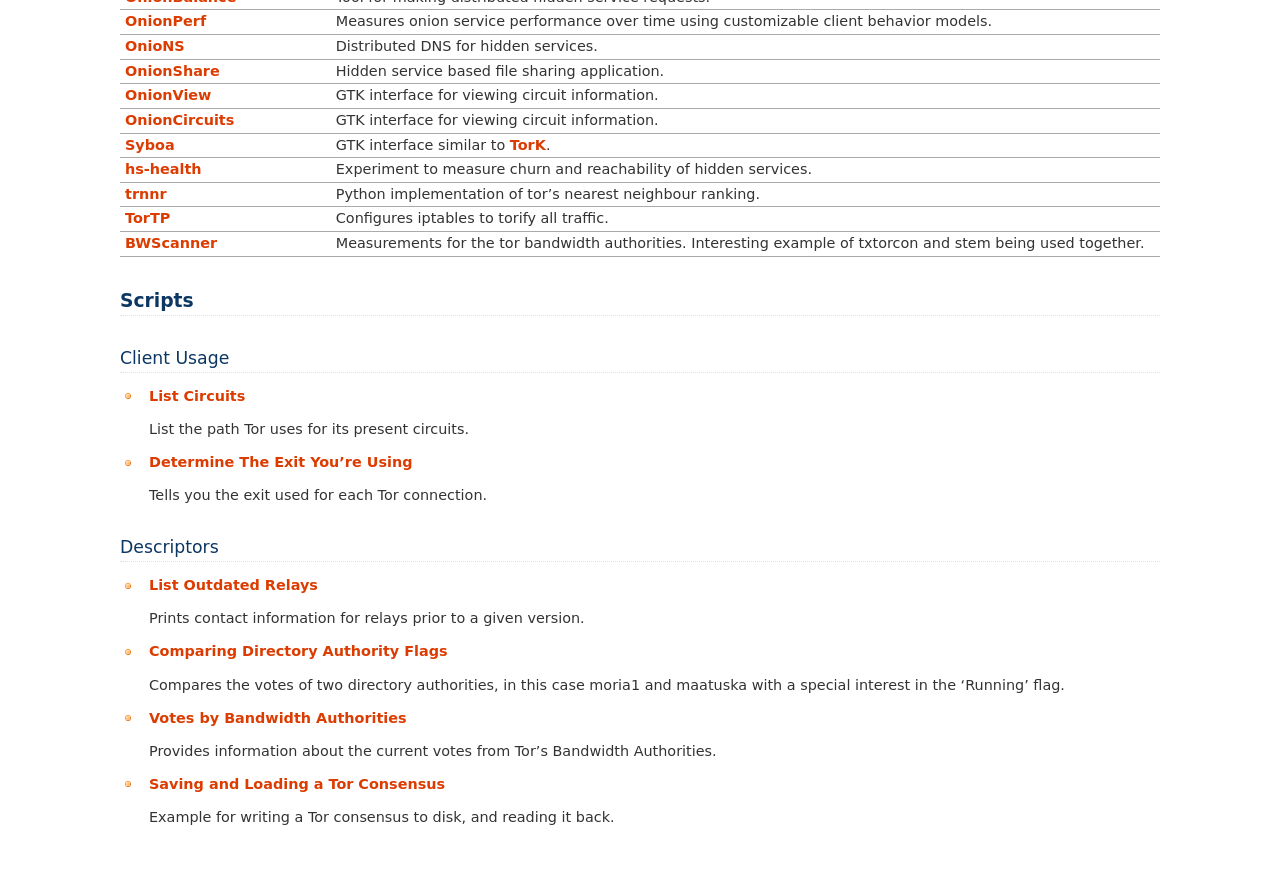
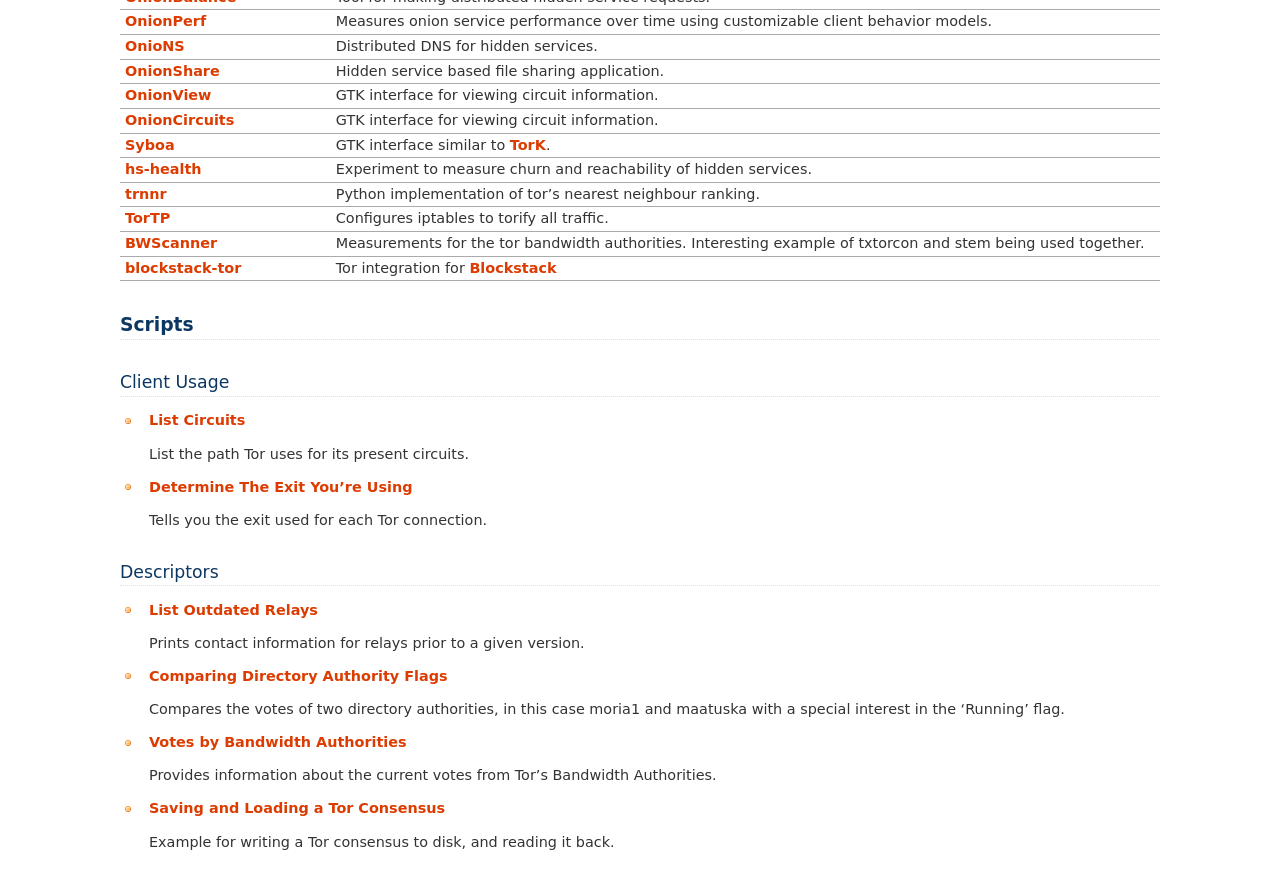
Before and after one commit to torproject/stem, a Sphinx documentation site: the page built from docs/tutorials/double_double_toil_and_trouble.rst, in a window 1280 px wide and 900 px high, scrolled down 987 px. Shown: the top 889 px of the window. Built offline with Sphinx 7.4.7, drawn with Linux system fonts in a browser that asks for light colours.

Commit message:
Add blockstack-tor to examples

```diff
--- a/docs/tutorials/double_double_toil_and_trouble.rst
+++ b/docs/tutorials/double_double_toil_and_trouble.rst
@@ -82,6 +82,7 @@
 `trnnr <https://github.com/NullHypothesis/trnnr>`_                                                          Python implementation of tor's nearest neighbour ranking.
 `TorTP <https://github.com/vinc3nt/stem-tortp>`_                                                            Configures iptables to torify all traffic.
 `BWScanner <https://github.com/TheTorProject/bwscanner>`_                                                   Measurements for the tor bandwidth authorities. Interesting example of txtorcon and stem being used together.
+`blockstack-tor <https://github.com/blockstack/blockstack-tor>`_                                            Tor integration for `Blockstack <https://github.com/blockstack/blockstack>`_
 =========================================================================================================== ==========
 
 Scripts
```
